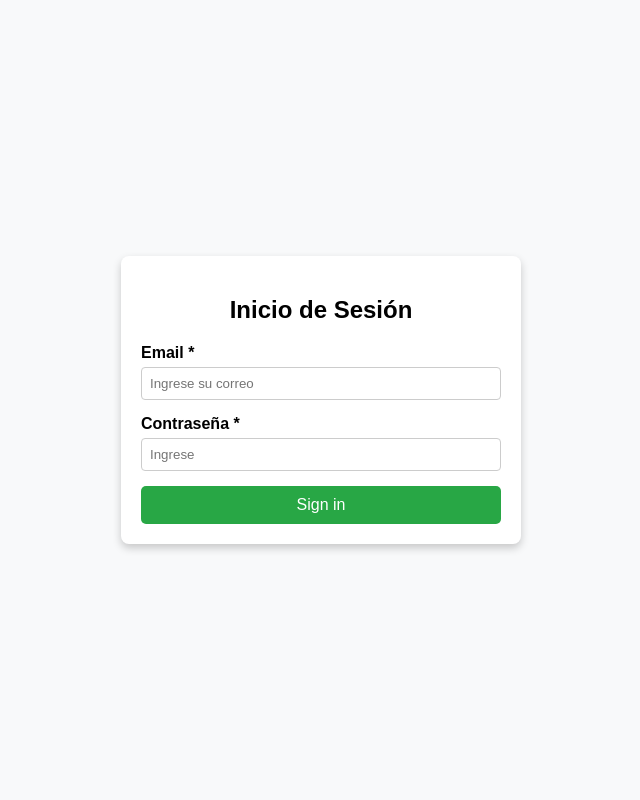
After one commit to FerTipan/project-lcoe, a Django app: page /login/ in a window 1280 px wide. The commit adds this page. Shown: the whole page, without its empty margins (319-959 px from the left). Run offline with Django 5.2, Linux system fonts and the light colour scheme.

Commit message:
Cambios en los templates

```diff
--- /dev/null
+++ b/Aplicaciones/calculo/templates/login.html
@@ -0,0 +1,26 @@
+{% load static %}
+<!DOCTYPE html>
+<html lang="es">
+<head>
+    <meta charset="UTF-8">
+    <meta name="viewport" content="width=device-width, initial-scale=1.0">
+    <title>Login</title>
+    <link rel="stylesheet" href="{% static 'assets/css/login.css' %}">
+</head>
+<body>
+    <div class="login-content ">
+        <h2>Inicio de Sesión</h2>
+        <form>
+            <div class="form-group">
+                <label for="mail">Email *</label>
+                <input type="email" id="mail" name="mail" placeholder="Ingrese su correo" required>
+            </div>
+            <div class="form-group">
+                <label for="contrasena">Contraseña *</label>
+                <input type="password" id="contrasena" name="contrasena" placeholder="Ingrese " required>
+            </div>
+            <button type="submit" class="submit-btn">Sign in</button>
+        </form>
+    </div>
+</body>
+</html>
--- a/Aplicaciones/calculo/templates/tipoGeneracion.html
+++ b/Aplicaciones/calculo/templates/tipoGeneracion.html
@@ -105,5 +105,4 @@
 
     </div>
 </div>
-<script src="https://cdn.jsdelivr.net/npm/bootstrap@5.3.0/dist/js/bootstrap.bundle.min.js"></script>
 {% endblock %}
--- a/Aplicaciones/calculo/urls.py
+++ b/Aplicaciones/calculo/urls.py
@@ -8,4 +8,7 @@ urlpatterns = [
     path('termica/', views.termica, name='termica'),
     path('solar/', views.solar, name='solar'),
     path('eolica/', views.eolica, name='eolica'),
+
+    path('login/', views.login, name='login'),
+
 ]
--- a/Aplicaciones/calculo/views.py
+++ b/Aplicaciones/calculo/views.py
@@ -21,3 +21,6 @@ def hidraulica(request):
 
 def termica(request):
     return render(request, 'tecnologias/termica.html')
+
+def login(request):
+    return render(request, 'login.html')
--- /dev/null
+++ b/project_lcoe/static/assets/css/login.css
@@ -0,0 +1,72 @@
+* {
+    box-sizing: border-box;
+    font-family: Arial, sans-serif;
+}
+
+body {
+    margin: 0;
+    padding: 0;
+    display: flex;
+    justify-content: center;
+    align-items: center;
+    height: 100vh;
+    background-color: #f8f9fa;
+}
+
+/* Estilos del botón */
+.btn {
+    padding: 10px 20px;
+    font-size: 16px;
+    border: none;
+    background-color: #007bff;
+    color: white;
+    cursor: pointer;
+    border-radius: 5px;
+}
+
+.btn:hover {
+    background-color: #0056b3;
+}
+
+.login-content {
+    background: white;
+    padding: 20px;
+    border-radius: 8px;
+    width: 90%;
+    max-width: 400px;
+    text-align: center;
+    box-shadow: 0 4px 8px rgba(0, 0, 0, 0.2);
+}
+/* Estilos del formulario */
+.form-group {
+    text-align: left;
+    margin-bottom: 15px;
+}
+
+label {
+    display: block;
+    font-weight: bold;
+    margin-bottom: 5px;
+}
+
+input {
+    width: 100%;
+    padding: 8px;
+    border: 1px solid #ccc;
+    border-radius: 4px;
+}
+
+.submit-btn {
+    width: 100%;
+    padding: 10px;
+    border: none;
+    background-color: #28a745;
+    color: white;
+    font-size: 16px;
+    border-radius: 5px;
+    cursor: pointer;
+}
+
+.submit-btn:hover {
+    background-color: #218838;
+}
```
Also changed, not shown: Aplicaciones/calculo/templates/plantilla.html (+8 -24 lines), Aplicaciones/calculo/templates/tecnologias/eolica.html (+79 -2 lines), 1 other file.
